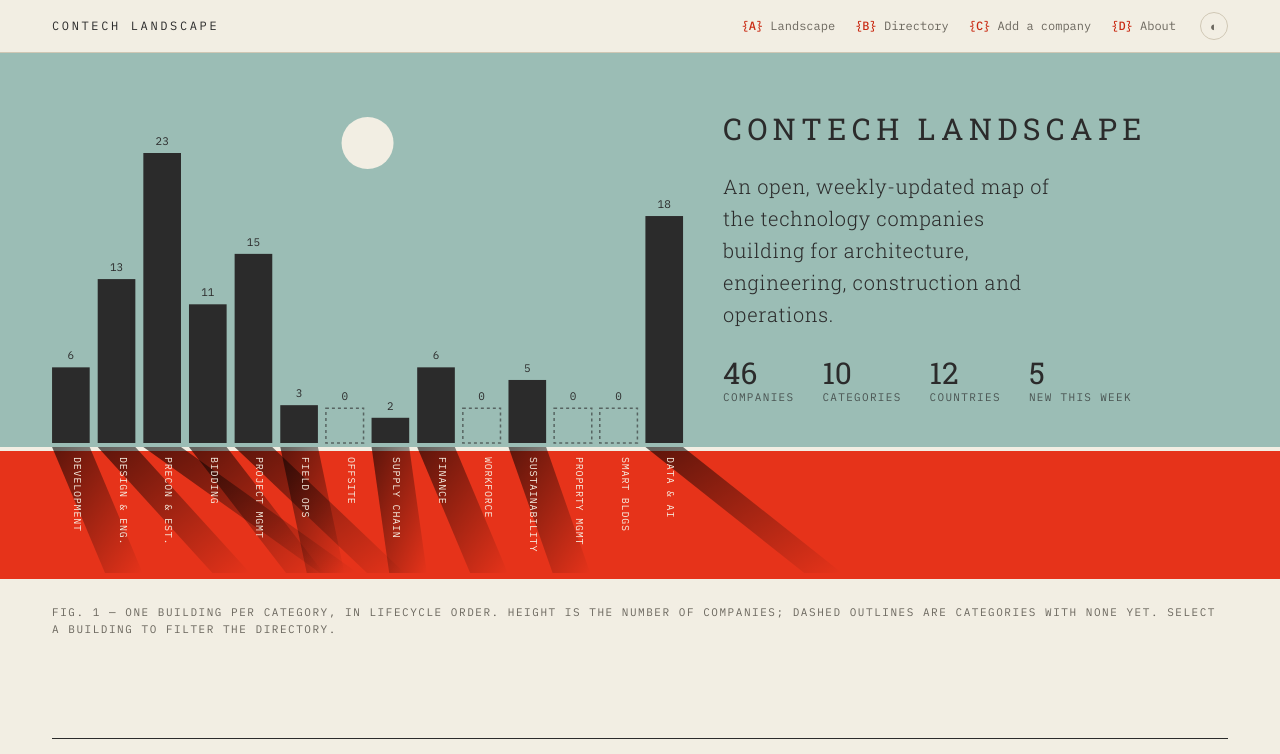
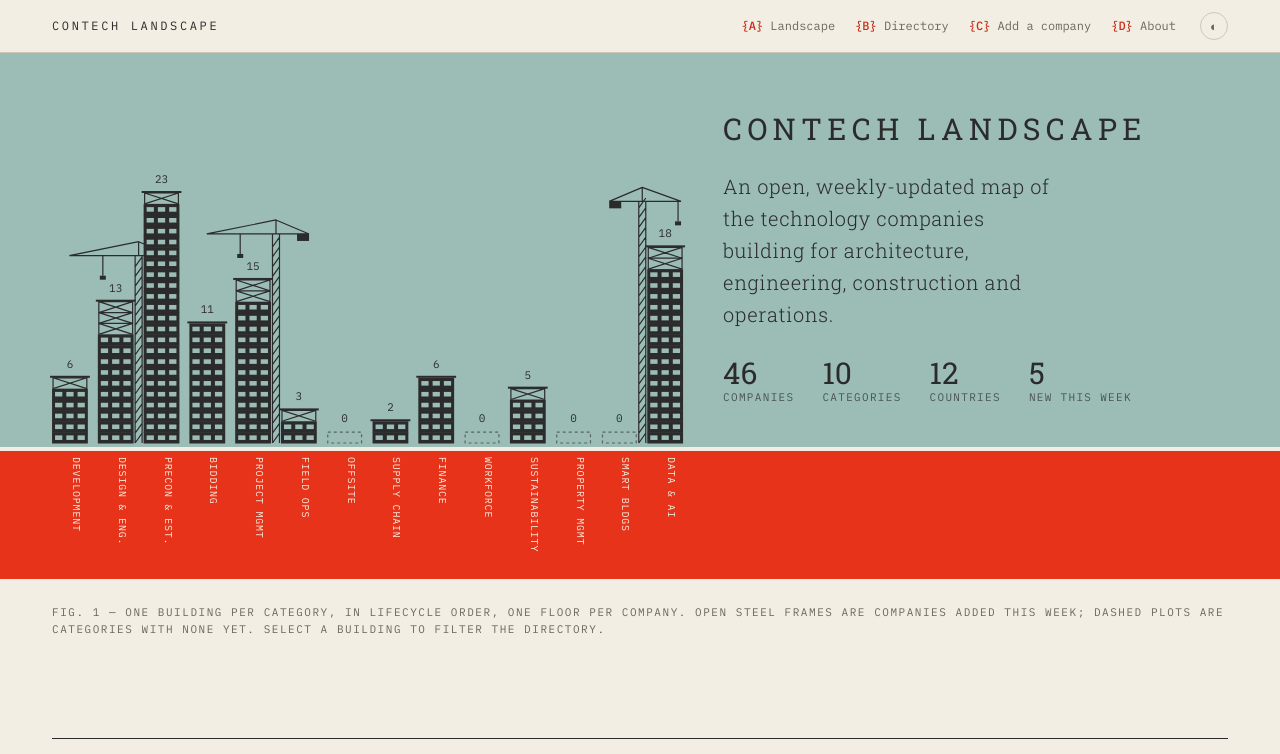
Before and after one commit to visheshvs/contech-landscape, a plain HTML site: page docs/index.html in a window 1280 px wide. Shown: the top 754 px of the page. Drawn offline with Linux system fonts and the light colour scheme.

Commit message:
Hero: construction skyline with floors, steel frames and tower cranes
Co-Authored-By: Claude Opus 5.5 <noreply@anthropic.com>
Claude-Session: https://claude.ai/code/session_01D9RDHpd3WFXWGeg3gY1RHX

```diff
--- a/docs/index.html
+++ b/docs/index.html
@@ -17,19 +17,17 @@
   --rule:#cfc7b4;       /* hairlines */
   --sky:#9bbdb5;        /* hero sky (sage) */
   --ground:#e6331a;     /* hero ground (vermilion), also the accent */
-  --sun:#f2eee3;
-  --accent:#c92b14;     /* accent for text/links on paper (AA contrast) */
+    --accent:#c92b14;     /* accent for text/links on paper (AA contrast) */
   --on-ground:#f6efe2;
-  --shadow:0,0,0;
   --slab:"Roboto Slab",Georgia,serif;
   --mono:"IBM Plex Mono",ui-monospace,Menlo,monospace;
 }
 @media (prefers-color-scheme:dark){:root:not([data-theme="light"]){
   --paper:#16212e;--paper-2:#1d2b3b;--ink:#ece6d8;--ink-2:#a3a9ad;--rule:#33445a;
-  --sky:#1f3a52;--ground:#c63a22;--sun:#ece6d8;--accent:#ff8a6b;--on-ground:#f6efe2;--shadow:0,0,0}}
+  --sky:#1f3a52;--ground:#c63a22;--accent:#ff8a6b;--on-ground:#f6efe2}}
 :root[data-theme="dark"]{
   --paper:#16212e;--paper-2:#1d2b3b;--ink:#ece6d8;--ink-2:#a3a9ad;--rule:#33445a;
-  --sky:#1f3a52;--ground:#c63a22;--sun:#ece6d8;--accent:#ff8a6b;--on-ground:#f6efe2;--shadow:0,0,0}
+  --sky:#1f3a52;--ground:#c63a22;--accent:#ff8a6b;--on-ground:#f6efe2}
 
 *{box-sizing:border-box}
 html{scroll-behavior:smooth;scroll-padding-top:56px}
@@ -65,13 +63,18 @@ a{color:var(--accent);text-underline-offset:3px}
 .ground{position:absolute;left:0;right:0;bottom:0;height:var(--groundH);background:var(--ground);border-top:4px solid var(--paper)}
 :root{--groundH:132px}
 .bar{cursor:pointer;transition:opacity .2s}
-.bar rect.b{fill:var(--ink);transition:fill .2s}
+.bar rect.b,.bar .slab{fill:var(--ink);transition:fill .2s}
+.bar .win{fill:var(--sky);transition:fill .2s}
+.bar .frame{fill:none;stroke:var(--ink);stroke-width:1.2}
 .bar rect.hit{fill:transparent}
-.bar.empty rect.b{fill:none;stroke:var(--ink);stroke-width:1.5;stroke-dasharray:3 3;opacity:.6}
+.bar .plot{fill:none;stroke:var(--ink);stroke-width:1.2;stroke-dasharray:3 3;opacity:.6}
+.crane{pointer-events:none}.crane path{fill:none;stroke:var(--ink);stroke-width:1.2;stroke-linejoin:round}.crane rect{fill:var(--ink)}
 .bar text{font-family:var(--mono);font-size:11px;fill:var(--ink)}
 .bar text.lab{fill:var(--on-ground);font-size:10px;letter-spacing:.08em;text-transform:uppercase}
 .skyline.has-sel .bar:not(.sel){opacity:.35}
-.bar:hover rect.b,.bar:focus-visible rect.b,.bar.sel rect.b{fill:var(--paper)}
+.bar:hover rect.b,.bar:focus-visible rect.b,.bar.sel rect.b,.bar:hover .slab,.bar.sel .slab{fill:var(--paper)}
+.bar:hover .win,.bar.sel .win{fill:var(--ink)}
+.bar:hover .frame,.bar.sel .frame{stroke:var(--paper)}
 .bar:focus{outline:none}
 .fig-cap{padding:14px 0 0;max-width:none}
 @media (max-width:860px){
@@ -166,7 +169,7 @@ footer .wrap{display:flex;justify-content:space-between;gap:20px;flex-wrap:wrap}
     <figure class="skyline" id="skyline" style="margin:0" aria-describedby="figcap"></figure>
   </div>
 </section>
-<div class="wrap"><p class="fig-cap label" id="figcap">Fig. 1 — One building per category, in lifecycle order. Height is the number of companies; dashed outlines are categories with none yet. Select a building to filter the directory.</p></div>
+<div class="wrap"><p class="fig-cap label" id="figcap">Fig. 1 — One building per category, in lifecycle order, one floor per company. Open steel frames are companies added this week; dashed plots are categories with none yet. Select a building to filter the directory.</p></div>
 
 <main>
 <section class="block" id="directory">
@@ -313,32 +316,54 @@ function facts(){
     .map(([n,l])=>`<div><b>${n}</b>${l}</div>`).join('');
 }
 
-/* Fig. 1: skyline of categories (Krisztina Szűcs-style bars with long shadows) */
+/* Fig. 1: construction skyline. One building per category, one floor per company.
+   Floors for companies added this week are bare steel frames; the busiest sites get tower cranes. */
 function skyline(){
   const host=$('#skyline');host.querySelector('svg')?.remove();
   const W=host.clientWidth,G=parseFloat(getComputedStyle(document.documentElement).getPropertyValue('--groundH'))+4;
-  const skyH=Math.max(240,host.clientHeight-G-30),H=skyH+G;
-  const counts=CATS.map(([c,s])=>({c,s,n:D.filter(x=>(x.category||[]).includes(c)).length}));
-  const max=Math.max(1,...counts.map(d=>d.n));
-  const n=counts.length,gap=W<500?4:8,bw=(W-gap*(n-1))/n;
-  const y0=skyH; // building baseline = top of ground
-  let s=`<svg viewBox="0 0 ${W} ${H}" height="${H}" role="group" aria-labelledby="figcap">
-  <defs><linearGradient id="sh" x1="0" y1="0" x2="1" y2="1"><stop offset="0" stop-color="rgb(var(--shadow))" stop-opacity=".6"/><stop offset="1" stop-color="rgb(var(--shadow))" stop-opacity="0"/></linearGradient></defs>
-  <circle cx="${W*.5}" cy="${W<500?40:60}" r="${W<500?16:26}" fill="var(--sun)"/>`;
-  counts.forEach((d,i)=>{
-    const x=i*(bw+gap),h=d.n?Math.max(10,(d.n/max)*(skyH-70)):Math.max(10,(skyH-70)*.12),y=y0-h;
-    const dx=Math.min(h*.7,G*1.3),dy=G-6;
-    const sel=S.cat===d.c;
-    s+=`<g class="bar${d.n?'':' empty'}${sel?' sel':''}" tabindex="0" role="button" aria-pressed="${sel}" aria-label="${esc(d.c)}: ${d.n} companies" data-c="${esc(d.c)}">
-      ${d.n?`<polygon points="${x},${y0+4} ${x+bw},${y0+4} ${x+bw+dx},${y0+dy} ${x+dx},${y0+dy}" fill="url(#sh)"/>`:''}
-      <rect class="b" x="${x}" y="${y}" width="${bw}" height="${h}"/>
-      <rect class="hit" x="${x-gap/2}" y="0" width="${bw+gap}" height="${H}"/>
-      <text x="${x+bw/2}" y="${y-8}" text-anchor="middle">${d.n}</text>
+  const skyH=Math.max(240,host.clientHeight-G-30),H=skyH+G,y0=skyH;
+  const rows=CATS.map(([c,s])=>{const xs=D.filter(x=>(x.category||[]).includes(c));return {c,s,n:xs.length,nw:xs.filter(isNew).length}});
+  const max=Math.max(1,...rows.map(d=>d.n));
+  const n=rows.length,gap=W<500?5:10,bw=(W-gap*(n-1))/n;
+  const fh=Math.min(18,(skyH-110)/max); // floor height
+  // cranes: sites with the most new floors, then the tallest; at most 3, never on adjacent sites
+  const order=rows.map((d,i)=>({i,k:d.nw*100+d.n})).filter(o=>rows[o.i].n).sort((p,q)=>q.k-p.k);
+  const cranes=[];for(const o of order){if(cranes.length>=(W<500?2:3))break;if(cranes.every(j=>Math.abs(j-o.i)>1))cranes.push(o.i)}
+  let back='',front='';
+  rows.forEach((d,i)=>{
+    const x=i*(bw+gap),sel=S.cat===d.c,built=d.n-d.nw,top=y0-d.n*fh;
+    let g='';
+    if(!d.n){ // empty plot: dashed footprint and a hoarding line
+      g+=`<rect class="plot" x="${x+1}" y="${y0-fh}" width="${bw-2}" height="${fh}"/>`;
+    }else{
+      const cols=Math.max(1,Math.min(4,Math.floor((bw-6)/9))),ww=(bw-6-(cols-1)*4)/cols;
+      for(let f=0;f<d.n;f++){
+        const fy=y0-(f+1)*fh;
+        if(f<built){
+          g+=`<rect class="b" x="${x}" y="${fy}" width="${bw}" height="${fh+.5}"/>`;
+          if(fh>=8)for(let k=0;k<cols;k++)g+=`<rect class="win" x="${x+3+k*(ww+4)}" y="${fy+fh*.3}" width="${ww}" height="${fh*.42}"/>`;
+        }else{ // steel frame under construction
+          g+=`<path class="frame" d="M${x+1},${fy+fh}V${fy}H${x+bw-1}V${fy+fh}M${x+1},${fy+fh}L${x+bw-1},${fy}M${x+1},${fy}L${x+bw-1},${fy+fh}"/>`;
+        }
+      }
+      g+=`<rect class="slab" x="${x-2}" y="${top-2}" width="${bw+4}" height="2"/>`;
+    }
+    if(cranes.includes(i)&&d.n){ // tower crane beside the site; mirrored on the right edge so it stays in the figure
+      const L=i>=n-2?-1:1,mw=Math.max(4,Math.min(7,gap-1)),mx=L>0?x+bw+gap/2:x-gap/2,mt=top-Math.max(46,fh*3),cj=bw*.7+8,jl=Math.min(bw*1.6+12,L>0?mx-2:W-mx-2);
+      const hx=L>0?x+5:x+bw-5,J=mx-L*jl,C=mx+L*cj;
+      let lat='';for(let yy=y0;yy>mt+6;yy-=mw*1.4)lat+=`M${mx-mw/2},${yy}L${mx+mw/2},${yy-mw*1.4}`;
+      back+=`<g class="crane"><path d="M${mx-mw/2},${y0}V${mt}M${mx+mw/2},${y0}V${mt}${lat}"/>
+        <path d="M${J},${mt}H${C}M${J},${mt}L${mx},${mt-14}L${C},${mt}M${mx},${mt-14}V${mt}"/>
+        <rect x="${Math.min(C,C-L*12)}" y="${mt}" width="12" height="7"/>
+        <path d="M${hx},${mt}V${top-26}"/><rect x="${hx-3}" y="${top-26}" width="6" height="4"/></g>`;
+    }
+    front+=`<g class="bar${d.n?'':' empty'}${sel?' sel':''}" tabindex="0" role="button" aria-pressed="${sel}" aria-label="${esc(d.c)}: ${d.n} companies${d.nw?`, ${d.nw} new this week`:''}" data-c="${esc(d.c)}">
+      <rect class="hit" x="${x-gap/2}" y="0" width="${bw+gap}" height="${H}"/>${g}
+      <text x="${x+bw/2}" y="${(d.n?top:y0-fh)-10}" text-anchor="middle">${d.n}</text>
       <text class="lab" transform="translate(${x+bw/2+3},${y0+14}) rotate(90)">${esc(d.s)}</text>
     </g>`;
   });
-  s+='</svg>';
-  host.insertAdjacentHTML('beforeend',s);
+  host.insertAdjacentHTML('beforeend',`<svg viewBox="0 0 ${W} ${H}" height="${H}" role="group" aria-labelledby="figcap">${back}${front}</svg>`);
   host.classList.toggle('has-sel',!!S.cat);
   host.querySelectorAll('.bar').forEach(g=>{
     const go=()=>{S.cat=S.cat===g.dataset.c?'':g.dataset.c;$('#cat').value=S.cat;update();if(S.cat)document.getElementById('directory').scrollIntoView()};
```
